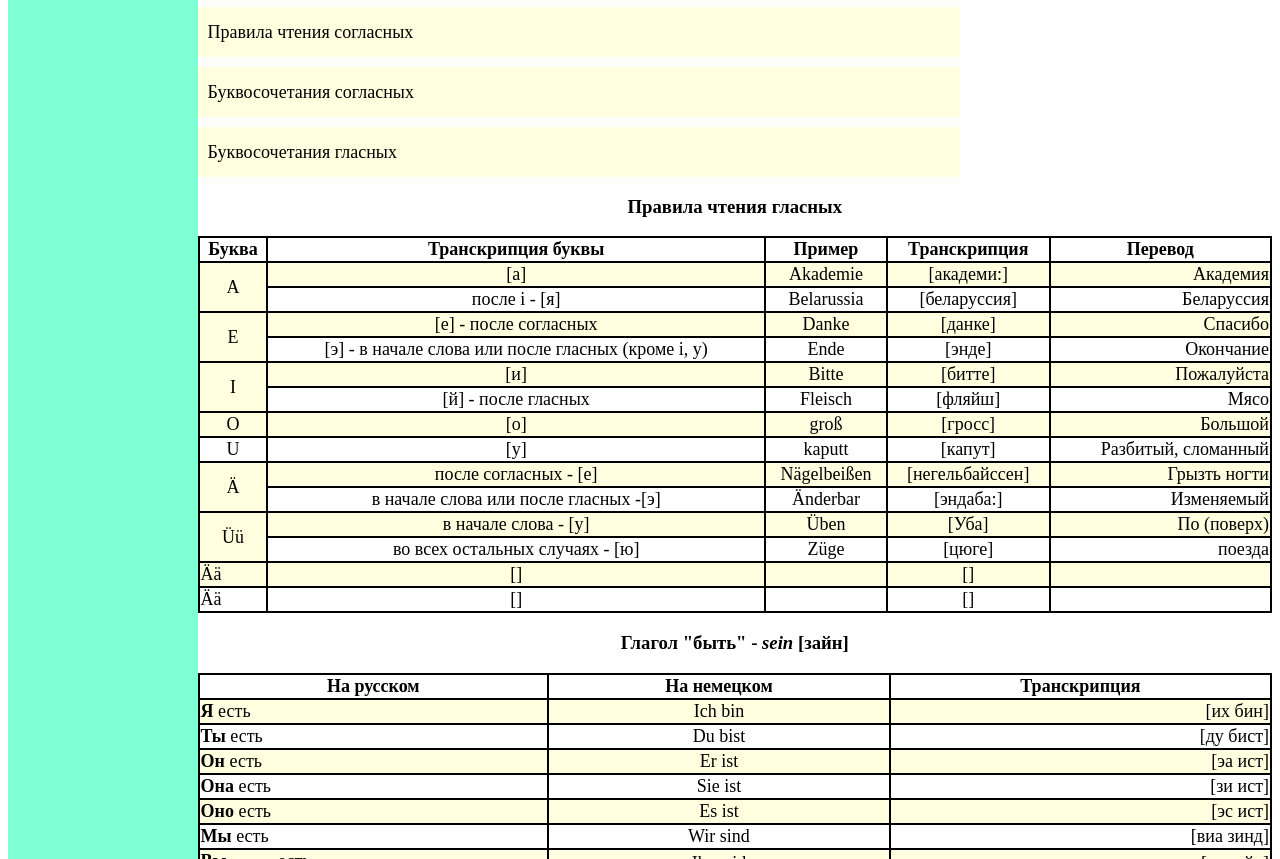
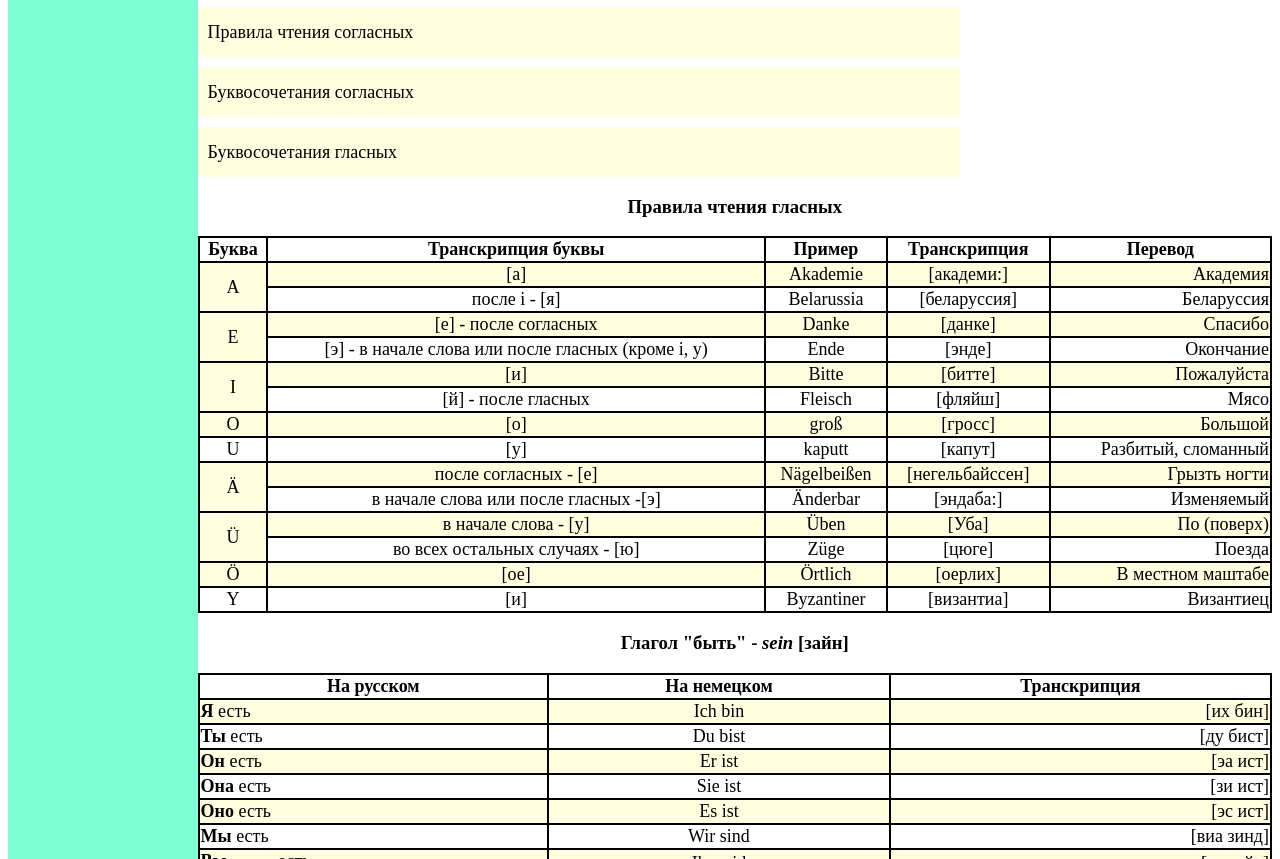
Before and after one commit to KaterinaNavara/GermanTutor, a plain HTML site: page pravila chteniya.html in a window 1280 px wide. Shown: the part 241-1100 px from the top of the page. Drawn offline with Linux system fonts and the light colour scheme.

Commit message:
new page - first table is submit

```diff
--- a/pravila chteniya.html
+++ b/pravila chteniya.html
@@ -91,7 +91,7 @@
             <td>Изменяемый</td>
         </tr>
         <tr>
-            <td rowspan="2" style="text-align:center">Üü</td>
+            <td rowspan="2" style="text-align:center">Ü</td>
             <td>в начале слова - [у]</td>
             <td>Üben</td>
             <td>[Уба]</td>
@@ -102,21 +102,21 @@
             <td style="text-align:center">во всех остальных случаях - [ю]</td>
             <td>Züge</td>
             <td>[цюге]</td>
-            <td>поезда</td>
+            <td>Поезда</td>
         </tr>
         <tr>
-            <td>Ää</td>
-            <td>[]</td>
-            <td></td>
-            <td>[]</td>
-            <td></td>
+            <td style="text-align:center">Ö</td>
+            <td>[ое]</td>
+            <td>Örtlich</td>
+            <td>[оерлих]</td>
+            <td>В местном маштабе</td>
         </tr>
         <tr>
-            <td>Ää</td>
-            <td>[]</td>
-            <td></td>
-            <td>[]</td>
-            <td></td>
+            <td style="text-align:center">Y</td>
+            <td>[и]</td>
+            <td>Byzantiner</td>
+            <td>[византиа]</td>
+            <td>Византиец</td>
         </tr>
     </table>
     <h3 id="part_two">Глагол "быть" - <i>sein</i> [зайн]</h3>
```
